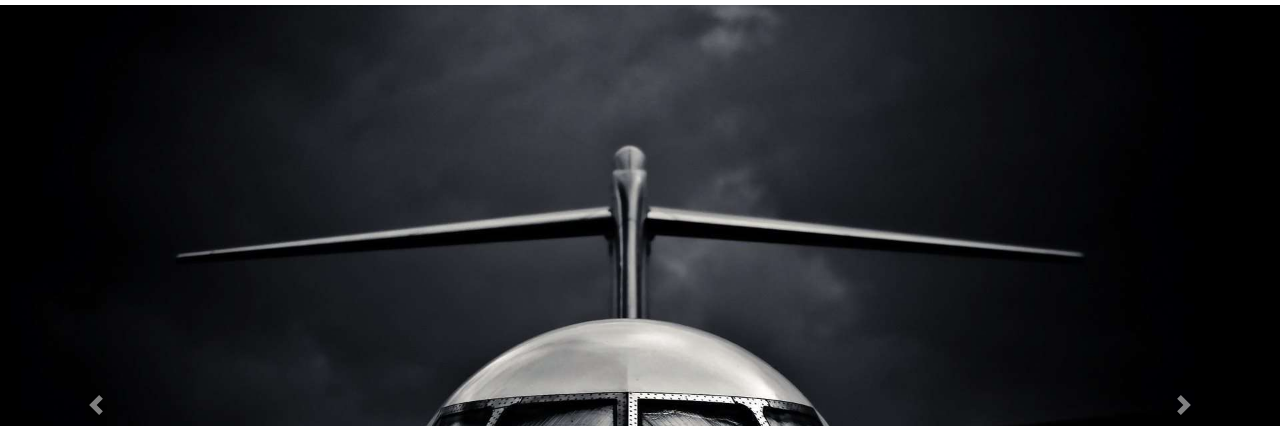
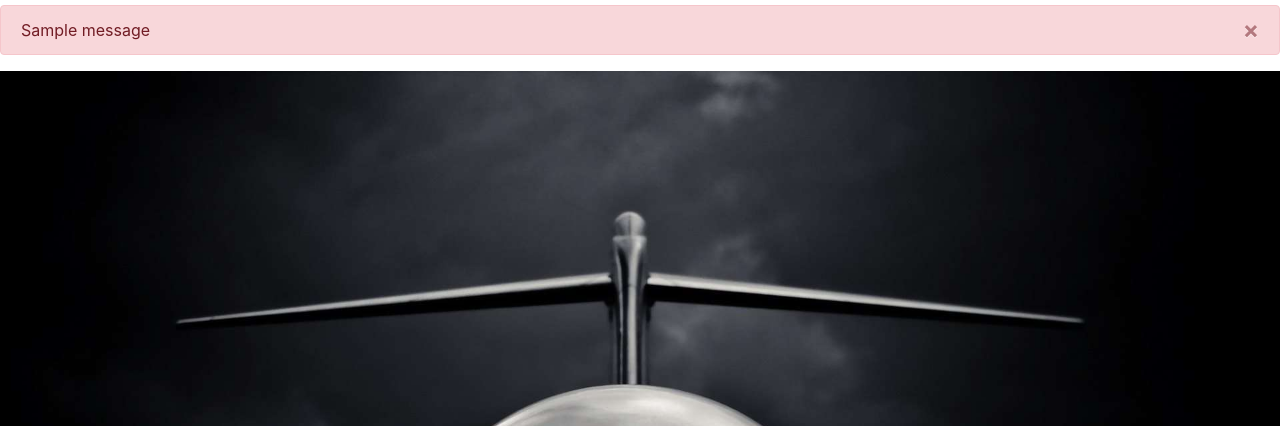
Before and after one commit to Derek-Wds/Air-Company, a Flask app: page / in a window 1280 px wide. Shown: the part 102-528 px from the top of the page. Run offline with Flask 2, Linux system fonts and the light colour scheme; tables that the repository leaves empty or names only in its code hold one stand-in row (values such as "Sample post"); one stand-in notice (Sample message) is shown; some libraries are stand-ins or nearby versions.

Commit message:
error index

```diff
--- a/templates/index.html
+++ b/templates/index.html
@@ -137,6 +137,18 @@
         </div>
     </div>
 </div>
+
+{% with messages = get_flashed_messages() %}
+                {% if messages %}
+                    {% for message in messages %}
+                        <div class="alert alert-danger alert-dismissible" role="alert">
+                            <button type="button" class="close" data-dismiss="alert" aria-label="Close"><span
+                                    aria-hidden="true">&times;</span></button>
+                            {{ message }}
+                        </div>
+                    {% endfor %}
+                {% endif %}
+            {% endwith %}
 
 <div id="slides" class="carousel slide" data-ride="carousel">
     <ol class="carousel-indicators">
```
